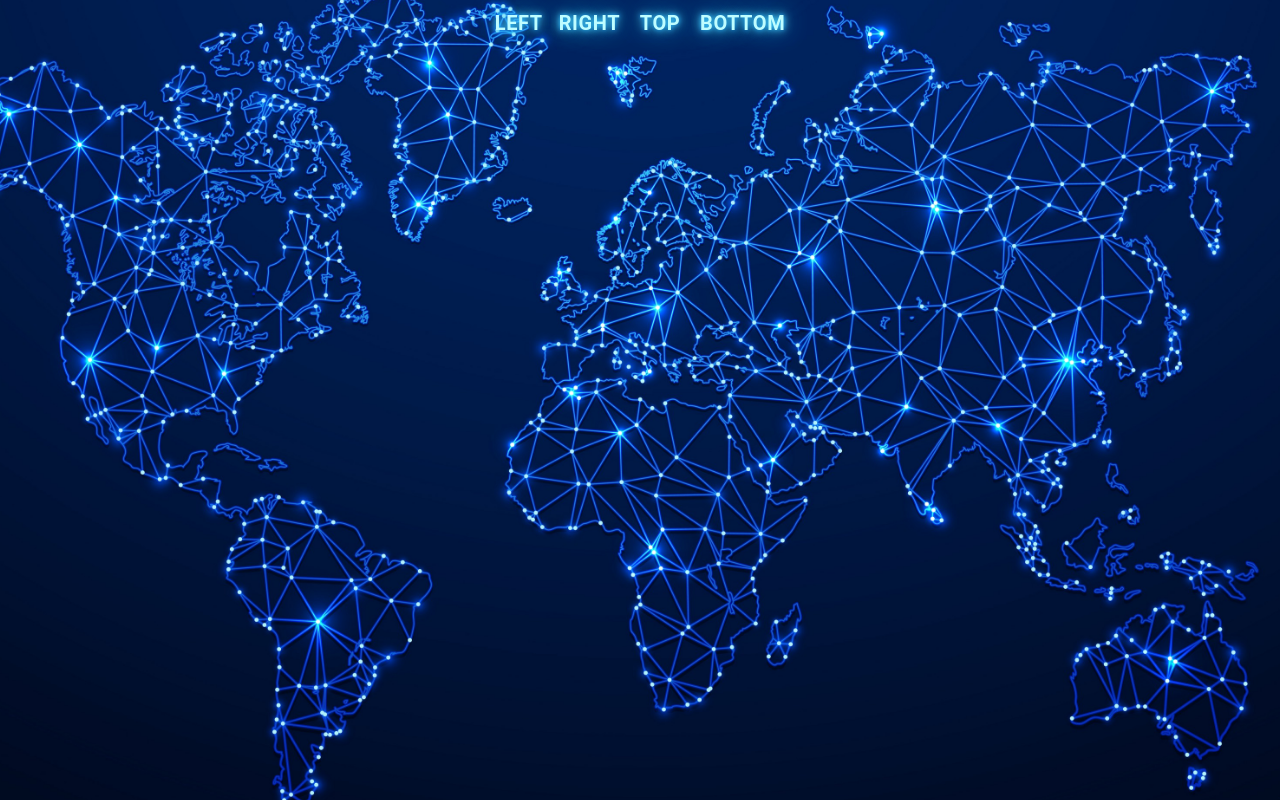
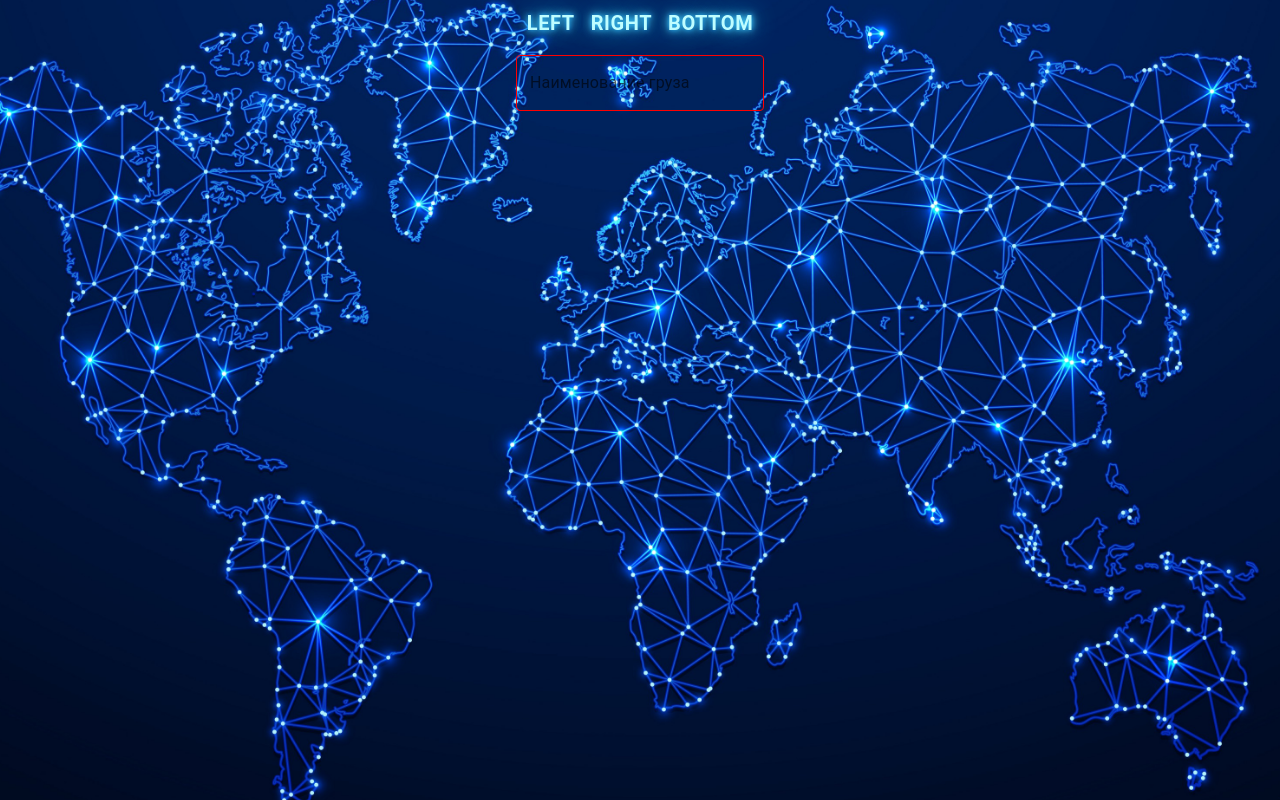
Before and after one commit to YourVieVV/transfer, a React (Create React App) app: page / in a window 1280 px wide. Built offline with nearby package versions, Linux system fonts and the light colour scheme.

Commit message:
continue work

```diff
--- a/src/Components/StyledComponents/Buttons/index.tsx
+++ b/src/Components/StyledComponents/Buttons/index.tsx
@@ -1,8 +1,43 @@
-import styled from '@emotion/styled';
 import Button from '@mui/material/Button';
+import {styled, TextField} from "@mui/material";
 
-export const StyledButtonDrawer = styled(Button)`
-  &:hover {
-    text-shadow: 10px 10px 10px red, 0 0 25px red, 0 0 5px red;
-  }
-`;
+export const StyledButtonDrawer = styled(Button)({
+    color: '#befdff',
+    textShadow: '0px 0px 10px #6ff4ff, 0 0 25px #0fc0ff, 0 0 5px #048cff',
+    fontSize: '20px',
+    fontWeight: 'bold',
+    '&:hover': {
+        textShadow: '0px 0px 20px #6ff4ff, 0px 0px 30px #19aef4,0px 0px 15px #0145ca',
+    }
+});
+
+export const StyledTextField = styled(TextField)({
+    '& label.Mui-focused': {
+        color: 'green',
+    },
+    '& .MuiInput-underline:after': {
+        borderBottomColor: 'green',
+    },
+    '& .MuiOutlinedInput-root': {
+        '& fieldset': {
+            borderColor: 'red',
+        },
+        '&:hover fieldset': {
+            borderColor: 'yellow',
+        },
+        '&.Mui-focused fieldset': {
+            borderColor: 'green',
+        },
+    },
+});
+// export const StyledTextField = styled(TextField)`
+// & input:valid + fieldset {
+//   border-color: green;
+// },
+// & input:invalid + fieldset: {
+//   border-color: red;
+// },
+// & input:valid:focus + fieldset: {
+//   border-left-width: 6px;
+// },
+// `;
--- a/src/Components/V2/MainPage/Drawer/index.tsx
+++ b/src/Components/V2/MainPage/Drawer/index.tsx
@@ -12,11 +12,10 @@ import InboxIcon from '@mui/icons-material/MoveToInbox';
 import MailIcon from '@mui/icons-material/Mail';
 import { StyledButtonDrawer } from '../../../StyledComponents/Buttons';
 
-type Anchor = 'top' | 'left' | 'bottom' | 'right';
+type Anchor = 'left' | 'bottom' | 'right';
 
 export default function TemporaryDrawer() {
   const [state, setState] = React.useState({
-    top: false,
     left: false,
     bottom: false,
     right: false,
@@ -38,7 +37,7 @@ export default function TemporaryDrawer() {
 
   const list = (anchor: Anchor) => (
     <Box
-      sx={{ width: anchor === 'top' || anchor === 'bottom' ? 'auto' : 250 }}
+      sx={{ width: anchor === 'bottom' ? 'auto' : 250 }}
       role="presentation"
       onClick={toggleDrawer(anchor, false)}
       onKeyDown={toggleDrawer(anchor, false)}
@@ -73,18 +72,9 @@ export default function TemporaryDrawer() {
 
   return (
     <div>
-      {(['left', 'right', 'top', 'bottom'] as const).map((anchor) => (
+      {(['left', 'right', 'bottom'] as const).map((anchor) => (
         <React.Fragment key={anchor}>
-          <StyledButtonDrawer
-            onClick={toggleDrawer(anchor, true)}
-            style={{
-              color: '#befdff',
-              textShadow:
-                '0px 0px 10px #6ff4ff, 0 0 25px #0fc0ff, 0 0 5px #048cff',
-              fontSize: '20px',
-              fontWeight: 'bold',
-            }}
-          >
+          <StyledButtonDrawer onClick={toggleDrawer(anchor, true)}>
             {anchor}
           </StyledButtonDrawer>
           <Drawer
--- a/src/Components/V2/MainPage/index.tsx
+++ b/src/Components/V2/MainPage/index.tsx
@@ -5,6 +5,8 @@ import {
 } from '../../StyledComponents/Wrapper';
 import World from '../../../images/WorldMap.jpeg';
 import TemporaryDrawer from './Drawer';
+import {TextField} from "@mui/material";
+import {StyledTextField} from "../../StyledComponents/Buttons";
 
 export const MainPage = () => {
   return (
@@ -12,6 +14,15 @@ export const MainPage = () => {
       <BackgroundWorldMapWrapper>
         <BackgroundWorldMap src={World} />
         <TemporaryDrawer />
+          <StyledTextField
+              name="nameCargo"
+              label="Наименование груза"
+              type="search"
+              variant="outlined"
+              margin="dense"
+              value={''}
+              style={{borderColor:'red'}}
+          />
       </BackgroundWorldMapWrapper>
     </div>
   );
```
Also changed, not shown: src/App.tsx (+11 -0 lines).
